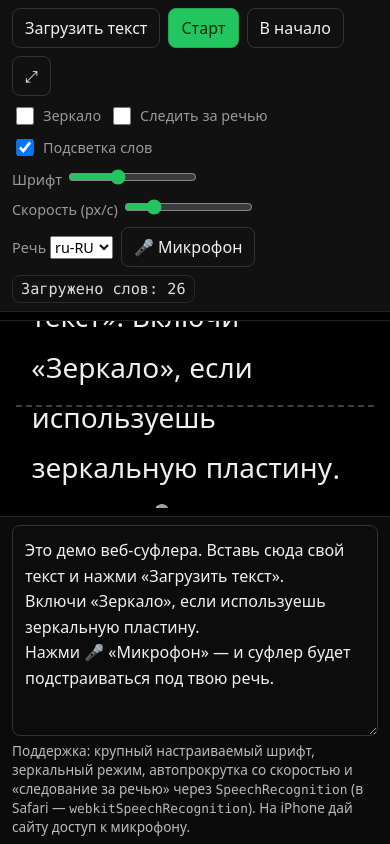
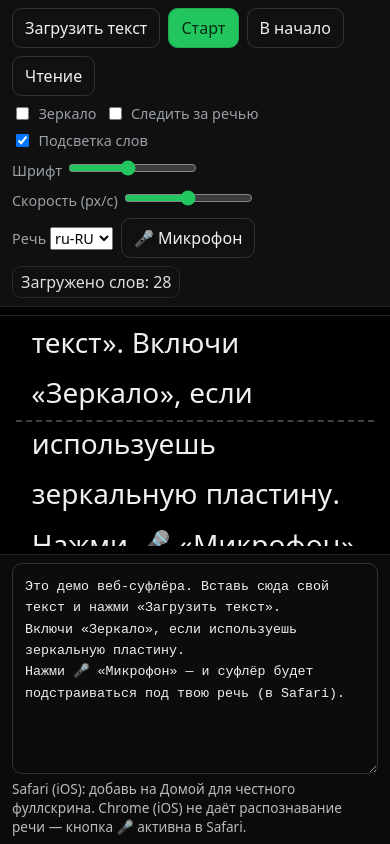
Before and after one commit to klimenkoalex/teleprompter, a plain HTML site: page index.html in a window 390 px wide. Drawn offline with Linux system fonts and the light colour scheme.

Commit message:
Refactor index.html for PWA support and styling
Updated title and added PWA meta tags. Improved styling and layout for better mobile support. Enhanced functionality for buttons and input elements.

```diff
--- a/index.html
+++ b/index.html
@@ -3,89 +3,71 @@
 <head>
 <meta charset="utf-8">
 <meta name="viewport" content="width=device-width, initial-scale=1, viewport-fit=cover">
-<title>Телесуфлер — веб-приложение</title>
+<title>Телесуфлёр</title>
+
+<!-- PWA / iOS фуллскрин -->
+<meta name="theme-color" content="#000000">
+<meta name="apple-mobile-web-app-capable" content="yes">
+<meta name="apple-mobile-web-app-status-bar-style" content="black">
+<link rel="manifest" href="./manifest.webmanifest">
+<link rel="apple-touch-icon" href="./icon-512.png">
+
 <style>
-  :root{
-    --bg:#000;
-    --fg:#f0f0f0;
-    --accent:#22c55e;
-    --muted:#999;
+  :root{ --bg:#000; --fg:#f0f0f0; --accent:#22c55e; --muted:#9aa0a6; }
+  *{ box-sizing:border-box }
+  html,body{ height:100%; margin:0; background:var(--bg); color:var(--fg);
+    font-family:system-ui,-apple-system,Segoe UI,Roboto,Inter,Arial,sans-serif }
+  body{ padding-top:env(safe-area-inset-top); padding-bottom:env(safe-area-inset-bottom) }
+  .app{ display:flex; flex-direction:column; height:100dvh; gap:.5rem }
+  .toolbar{
+    position:sticky; top:0; z-index:5; display:flex; flex-wrap:wrap; gap:.5rem; align-items:center;
+    padding: calc(.5rem + env(safe-area-inset-top)/2) .75rem .5rem .75rem;
+    background:rgba(18,18,18,.92); backdrop-filter: blur(6px); border-bottom:1px solid #222;
   }
-  *{box-sizing:border-box}
-  html,body{height:100%;margin:0;background:var(--bg);color:var(--fg);font-family:system-ui,-apple-system,Segoe UI,Roboto,Inter,Arial,sans-serif}
-  .app{display:flex;flex-direction:column;height:100dvh;gap:.5rem}
-  .toolbar{
-    position:sticky;top:0;z-index:5;
-    display:flex;flex-wrap:wrap;gap:.5rem;align-items:center;
-    padding:.5rem .75rem;background:rgba(20,20,20,.85);backdrop-filter:saturate(1.2) blur(6px);
-    border-bottom:1px solid #222;
+  .toolbar .group{ display:flex; gap:.5rem; align-items:center; flex-wrap:wrap }
+  button, select, input{ font:inherit }
+  button{
+    background:#111; border:1px solid #333; color:var(--fg); padding:.5rem .75rem; border-radius:.6rem;
+    cursor:pointer; transition:transform .02s, background .2s, border-color .2s; touch-action:manipulation;
   }
-  .toolbar .group{display:flex;gap:.5rem;align-items:center;flex-wrap:wrap}
-  label{font-size:.9rem;color:var(--muted)}
-  input[type="range"]{accent-color:var(--accent)}
-  button, select, input[type="checkbox"]{font:inherit}
-  button{
-    background:#111;border:1px solid #333;color:var(--fg);padding:.5rem .75rem;border-radius:.5rem;
-    cursor:pointer;transition:transform .02s ease, background .2s, border-color .2s;
-    touch-action:manipulation;
-  }
-  button:active{transform:scale(.98)}
-  button.primary{background:var(--accent);color:#032d14;border-color:#1faa55}
-  button.danger{background:#7f1d1d;border-color:#450a0a}
-  button[disabled]{opacity:.6;pointer-events:none}
-  .toggle{display:inline-flex;gap:.4rem;align-items:center}
-  .toggle input{width:1.1rem;height:1.1rem}
-  .grow{flex:1}
-  .viewer{
-    position:relative;flex:1;overflow:auto;scroll-behavior:smooth;
-    -webkit-overflow-scrolling:touch;border-top:1px solid #222;
-  }
-  .mirror{transform:scaleX(-1)}
-  .script{
-    padding:8rem 8vw; /* широкие поля для отражения в зеркале */
-    line-height:1.8;
-    font-size:clamp(28px, 6vw, 72px);
-    word-break:break-word;
-  }
-  .script .word{padding:.04em .02em;border-radius:.15em}
-  .script .current{background:rgba(34,197,94,.22);outline:2px solid rgba(34,197,94,.55)}
-  .marker{
-    position:sticky;top:45%;height:0;border-top:2px dashed rgba(255,255,255,.25);z-index:2;margin:0 4vw
-  }
-  .editor{
-    display:flex;gap:.75rem;flex-wrap:wrap;align-items:center;padding:.5rem .75rem;background:#0b0b0b;border-top:1px solid #222
-  }
-  textarea{
-    width:100%;min-height:25dvh;background:#0c0c0c;color:var(--fg);border:1px solid #333;border-radius:.5rem;
-    padding:.75rem;font:inherit;line-height:1.6;resize:vertical
-  }
-  .hint{color:#bbb;font-size:.85rem}
-  .pill{padding:.25rem .5rem;border:1px solid #2a2a2a;border-radius:.5rem;color:#ddd}
-  .status{color:#ccc}
-  .mono{font-family:ui-monospace,SFMono-Regular,Menlo,Consolas,monospace;font-size:.95em}
+  button:active{ transform:scale(.98) }
+  button.primary{ background:var(--accent); color:#032d14; border-color:#1faa55 }
+  button[disabled]{ opacity:.6; pointer-events:none }
+  label{ font-size:.9rem; color:var(--muted) }
+  input[type="range"]{ accent-color:var(--accent) }
+  .toggle{ display:inline-flex; gap:.4rem; align-items:center }
+  .grow{ flex:1 }
+  .viewer{ position:relative; flex:1; overflow:auto; scroll-behavior:smooth; -webkit-overflow-scrolling:touch; border-top:1px solid #222 }
+  .mirror{ transform:scaleX(-1) }
+  .script{ padding:8rem 8vw; line-height:1.8; font-size:clamp(28px, 6vw, 80px); word-break:break-word }
+  .script .word{ padding:.04em .02em; border-radius:.15em }
+  .script .current{ background:rgba(34,197,94,.22); outline:2px solid rgba(34,197,94,.55) }
+  .marker{ position:sticky; top:45%; height:0; border-top:2px dashed rgba(255,255,255,.25); z-index:2; margin:0 4vw }
+  .editor{ display:flex; gap:.75rem; flex-wrap:wrap; align-items:center; padding:.5rem .75rem calc(.5rem + env(safe-area-inset-bottom)); background:#0b0b0b; border-top:1px solid #222 }
+  textarea{ width:100%; min-height:25dvh; background:#0c0c0c; color:var(--fg); border:1px solid #333; border-radius:.6rem; padding:.75rem; line-height:1.6; resize:vertical }
+  .hint{ color:#bbb; font-size:.85rem }
+  .pill{ padding:.25rem .5rem; border:1px solid #2a2a2a; border-radius:.6rem; color:#ddd }
+  .reading .toolbar, .reading .editor{ display:none !important }
+  .reading .viewer{ height:100dvh }
 </style>
 </head>
 <body>
 <div class="app">
   <div class="toolbar" role="toolbar" aria-label="Панель управления">
     <div class="group">
-      <button id="btnLoad" title="Загрузить текст в суфлер">Загрузить текст</button>
-      <button id="btnPlay" class="primary" title="Старт / Пауза">Старт</button>
-      <button id="btnReset" title="Сброс к началу">В начало</button>
-      <button id="btnFS" title="На весь экран">⤢</button>
+      <button id="btnLoad">Загрузить текст</button>
+      <button id="btnPlay" class="primary">Старт</button>
+      <button id="btnReset">В начало</button>
+      <button id="btnRead" title="Скрыть панели">Чтение</button>
     </div>
     <div class="group">
       <label class="toggle"><input type="checkbox" id="chkMirror"> Зеркало</label>
       <label class="toggle"><input type="checkbox" id="chkFollowSpeech"> Следить за речью</label>
-      <label class="toggle"><input type="checkbox" id="chkHighlight"> Подсветка слов</label>
+      <label class="toggle"><input type="checkbox" id="chkHighlight" checked> Подсветка слов</label>
     </div>
     <div class="group">
-      <label>Шрифт
-        <input type="range" id="fontRange" min="24" max="120" value="60">
-      </label>
-      <label>Скорость (px/с)
-        <input type="range" id="speedRange" min="0" max="200" value="40">
-      </label>
+      <label>Шрифт <input type="range" id="fontRange" min="24" max="120" value="68"></label>
+      <label>Скорость (px/с) <input type="range" id="speedRange" min="0" max="200" value="100"></label>
     </div>
     <div class="group">
       <label>Речь
@@ -97,9 +79,7 @@
       <button id="btnMic">🎤 Микрофон</button>
     </div>
     <div class="grow"></div>
-    <div class="group">
-      <span class="pill mono" id="status">Готово</span>
-    </div>
+    <div class="group"><span class="pill" id="status">Готово</span></div>
   </div>
 
   <div id="viewer" class="viewer" tabindex="0">
@@ -109,9 +89,8 @@
 
   <div class="editor">
     <div class="grow">
-      <textarea id="src" placeholder="Вставь сюда свой текст сценария. Затем нажми «Загрузить текст».
-Подсказка: оставляй пустые строки для логических пауз."></textarea>
-      <div class="hint">Поддержка: крупный настраиваемый шрифт, зеркальный режим, автопрокрутка со скоростью и «следование за речью» через <span class="mono">SpeechRecognition</span> (в Safari — <span class="mono">webkitSpeechRecognition</span>). На iPhone дай сайту доступ к микрофону.</div>
+      <textarea id="src" placeholder="Вставь свой текст и нажми «Загрузить текст». Пустые строки — для пауз."></textarea>
+      <div class="hint">Safari (iOS): добавь на Домой для честного фуллскрина. Chrome (iOS) не даёт распознавание речи — кнопка 🎤 активна в Safari.</div>
     </div>
   </div>
 </div>
@@ -119,322 +98,133 @@
 <script>
 (function(){
   const $ = s=>document.querySelector(s);
-  const viewer = $('#viewer');
-  const scriptEl = $('#script');
-  const src = $('#src');
-  const btnLoad = $('#btnLoad');
-  const btnPlay = $('#btnPlay');
-  const btnReset = $('#btnReset');
-  const btnFS = $('#btnFS');
-  const chkMirror = $('#chkMirror');
-  const chkFollowSpeech = $('#chkFollowSpeech');
-  const chkHighlight = $('#chkHighlight');
-  const fontRange = $('#fontRange');
-  const speedRange = $('#speedRange');
-  const statusEl = $('#status');
-  const langSel = $('#lang');
-  const btnMic = $('#btnMic');
+  const viewer = $('#viewer'), scriptEl = $('#script'), src = $('#src');
+  const btnLoad = $('#btnLoad'), btnPlay = $('#btnPlay'), btnReset = $('#btnReset'), btnRead = $('#btnRead');
+  const chkMirror = $('#chkMirror'), chkFollowSpeech = $('#chkFollowSpeech'), chkHighlight = $('#chkHighlight');
+  const fontRange = $('#fontRange'), speedRange = $('#speedRange'), statusEl = $('#status');
+  const langSel = $('#lang'), btnMic = $('#btnMic');
 
-  let playing = false;
-  let lastTs = 0;
-  let rafId = null;
-  let currentWord = 0;
-  let words = [];           // только слова (без знаков), для сопоставления речи
-  let spans = [];           // элементы .word по индексам слов
-  let recognition = null;
-  let recogOn = false;
-  let transcriptTail = [];  // последние N слов распознанной речи
-  const TAIL = 6;
-  const MAX_LOOKAHEAD = 60; // сколько слов вперёд ищем якорь
+  let playing=false, lastTs=0, rafId=null, currentWord=0;
+  let words=[], spans=[], recognition=null, recogOn=false, transcriptTail=[];
+  const TAIL=6, MAX_LOOKAHEAD=60;
 
-  // --- helpers ---
-  const norm = (s)=> (s||"")
-    .toLowerCase()
-    .replaceAll('ё','е')
-    .replace(/[^\p{L}\p{N}'’\- ]+/gu,' ')
-    .replace(/\s+/g,' ')
-    .trim();
+  const norm = s => (s||"").toLowerCase().replaceAll('ё','е').replace(/[^\p{L}\p{N}'’\- ]+/gu,' ').replace(/\s+/g,' ').trim();
 
   function splitTokens(text){
-    // Разбиваем на токены: слова (вкл. кириллицу) и знаки препинания, сохраняя пробелы
-    const tokens = [];
-    const re = /[\p{L}\p{N}’'\-]+|[^\s\p{L}\p{N}]/gu;
-    let m, i=0;
-    while ((m = re.exec(text))){
-      // Вставить промежуточные пробелы, если есть
-      if (m.index > i) tokens.push(text.slice(i, m.index));
-      tokens.push(m[0]);
-      i = re.lastIndex;
-    }
-    if (i < text.length) tokens.push(text.slice(i));
-    return tokens;
+    const tokens=[]; const re=/[\p{L}\p{N}’'\-]+|[^\s\p{L}\p{N}]/gu; let m,i=0;
+    while(m=re.exec(text)){ if(m.index>i) tokens.push(text.slice(i,m.index)); tokens.push(m[0]); i=re.lastIndex }
+    if(i<text.length) tokens.push(text.slice(i)); return tokens;
   }
 
   function renderScript(text){
-    scriptEl.innerHTML = '';
-    words = [];
-    spans = [];
-    currentWord = 0;
-
-    const frag = document.createDocumentFragment();
-    const tokens = splitTokens(text);
+    scriptEl.innerHTML=''; words=[]; spans=[]; currentWord=0;
+    const frag=document.createDocumentFragment(), tokens=splitTokens(text);
     tokens.forEach(tok=>{
-      if (/^[\p{L}\p{N}’'\-]+$/u.test(tok)){ // слово
-        const span = document.createElement('span');
-        span.className = 'word';
-        span.textContent = tok;
-        spans.push(span);
-        words.push(norm(tok));
-        frag.appendChild(span);
-      } else {
-        frag.appendChild(document.createTextNode(tok));
-      }
+      if (/^[\p{L}\p{N}’'\-]+$/u.test(tok)){
+        const span=document.createElement('span'); span.className='word'; span.textContent=tok;
+        spans.push(span); words.push(norm(tok)); frag.appendChild(span);
+      } else frag.appendChild(document.createTextNode(tok));
     });
-    scriptEl.appendChild(frag);
-    updateHighlight();
-    scrollToCurrent(false);
-    setStatus(`Загружено слов: ${words.length}`);
+    scriptEl.appendChild(frag); updateHighlight(); scrollToCurrent(false); setStatus(`Загружено слов: ${words.length}`);
   }
 
-  function updateHighlight(){
-    if (!chkHighlight.checked) {
-      spans.forEach(s=>s.classList.remove('current'));
-      return;
-    }
-    spans.forEach((s,i)=> s.classList.toggle('current', i===currentWord));
+  function updateHighlight(){ spans.forEach((s,i)=> s.classList.toggle('current', chkHighlight.checked && i===currentWord)); }
+  function targetYForWord(i){
+    const el=spans[i]||scriptEl, rect=el.getBoundingClientRect(), vr=viewer.getBoundingClientRect();
+    const offset=(vr.height*0.45)-vr.top, currentTop=viewer.scrollTop;
+    const y=currentTop + rect.top - vr.top - offset - rect.height*0.2; return y<0?0:y;
   }
+  function scrollToCurrent(smooth=true){ const y=targetYForWord(currentWord); smooth? viewer.scrollTo({top:y,behavior:'smooth'}): (viewer.scrollTop=y); }
+  function setStatus(s){ statusEl.textContent=s; }
 
-  function targetYForWord(i){
-    const el = spans[i] || scriptEl;
-    const rect = el.getBoundingClientRect();
-    const vr = viewer.getBoundingClientRect();
-    // целимся немного ниже центра линии-маркера
-    const offset = (vr.height*0.45) - vr.top; // позиция линии
-    const currentTop = viewer.scrollTop;
-    const y = currentTop + rect.top - vr.top - offset - rect.height*0.2;
-    return y<0 ? 0 : y;
+  function loop(ts){
+    if(!playing){ rafId=null; return; }
+    if(!lastTs) lastTs=ts; const dt=(ts-lastTs)/1000; lastTs=ts;
+    const pxps=Number(speedRange.value);
+    // ВАЖНО: скроллим, если режим слежения не активен ИЛИ микрофон реально не запущен
+    if (!(chkFollowSpeech.checked && recogOn) && pxps>0){ viewer.scrollTop += pxps * dt; }
+    rafId=requestAnimationFrame(loop);
   }
+  function start(){ if(playing) return; document.body.classList.add('reading'); playing=true; btnPlay.textContent='Пауза'; lastTs=0; rafId=requestAnimationFrame(loop); setStatus('Идёт прокрутка'); }
+  function pause(){ playing=false; btnPlay.textContent='Старт'; if(rafId) cancelAnimationFrame(rafId); rafId=null; setStatus('Пауза'); }
+  function resetToStart(){ currentWord=0; updateHighlight(); scrollToCurrent(false); }
 
-  function scrollToCurrent(smooth=true){
-    const y = targetYForWord(currentWord);
-    if (smooth){
-      viewer.scrollTo({top:y,behavior:'smooth'});
-    } else {
-      viewer.scrollTop = y;
-    }
-  }
-
-  function setStatus(s){ statusEl.textContent = s; }
-
-  // --- play loop (ручная автопрокрутка) ---
-  function loop(ts){
-    if (!playing){ rafId=null; return; }
-    if (!lastTs) lastTs = ts;
-    const dt = (ts - lastTs) / 1000;
-    lastTs = ts;
-    const pxps = Number(speedRange.value);
-    if (!chkFollowSpeech.checked && pxps>0){
-      viewer.scrollTop += pxps * dt;
-    }
-    rafId = requestAnimationFrame(loop);
-  }
-
-  function start(){
-    if (playing) return;
-    playing = true;
-    btnPlay.textContent = 'Пауза';
-    lastTs = 0;
-    rafId = requestAnimationFrame(loop);
-    setStatus('Идёт прокрутка');
-  }
-
-  function pause(){
-    playing = false;
-    btnPlay.textContent = 'Старт';
-    if (rafId) cancelAnimationFrame(rafId);
-    rafId = null;
-    setStatus('Пауза');
-  }
-
-  function resetToStart(){
-    currentWord = 0;
-    updateHighlight();
-    scrollToCurrent(false);
-  }
-
-  // --- speech recognition ---
   function initRecognition(){
-    const SR = window.SpeechRecognition || window.webkitSpeechRecognition;
-    if (!SR){
-      setStatus('SpeechRecognition недоступен в этом браузере');
-      btnMic.disabled = true;
-      return null;
-    }
-    const r = new SR();
-    r.continuous = true;
-    r.interimResults = true;
-    r.lang = langSel.value;
-    r.onresult = (ev)=>{
-      let finalChunk = '';
-      for (let i=ev.resultIndex;i<ev.results.length;i++){
-        const res = ev.results[i];
-        const text = res[0].transcript;
-        if (res.isFinal) finalChunk += ' ' + text;
-      }
-      if (finalChunk){
-        processTranscript(finalChunk);
-      }
+    const SR=window.SpeechRecognition || window.webkitSpeechRecognition;
+    if(!SR){ setStatus('SpeechRecognition недоступен'); btnMic.disabled=true; return null; }
+    const r=new SR(); r.continuous=true; r.interimResults=true; r.lang=langSel.value;
+    r.onresult=ev=>{
+      let finalChunk=''; for(let i=ev.resultIndex;i<ev.results.length;i++){ const res=ev.results[i]; const text=res[0].transcript; if(res.isFinal) finalChunk+=' '+text; }
+      if(finalChunk) processTranscript(finalChunk);
     };
-    r.onend = ()=>{
-      if (recogOn){
-        try { r.start(); } catch(e){ /* safari resume guard */ }
-      }
-    };
-    r.onerror = (e)=> setStatus('Ошибка речи: ' + (e.error||'unknown'));
+    r.onend=()=>{ if(recogOn){ try{ r.start(); }catch(e){} } };
+    r.onerror=e=> setStatus('Ошибка речи: ' + (e.error||'unknown'));
     return r;
   }
 
   function processTranscript(text){
-    // обновляем «хвост» последних слов и пробуем состыковать со сценарием
-    const toks = norm(text).split(' ').filter(Boolean);
-    transcriptTail.push(...toks);
-    if (transcriptTail.length>TAIL) transcriptTail = transcriptTail.slice(-TAIL);
-
-    // пробуем найти длинный якорь от 5 к 2 словам
-    for (let k=Math.min(TAIL,5); k>=2; k--){
-      const sub = transcriptTail.slice(-k);
-      const pos = findSubseq(words, sub, currentWord, MAX_LOOKAHEAD);
-      if (pos>=0){
-        currentWord = pos + k;
-        updateHighlight();
-        scrollToCurrent(true);
-        setStatus('Синхрон со речью ✓');
-        return;
-      }
+    const toks=norm(text).split(' ').filter(Boolean);
+    transcriptTail.push(...toks); if(transcriptTail.length>TAIL) transcriptTail=transcriptTail.slice(-TAIL);
+    for(let k=Math.min(TAIL,5); k>=2; k--){
+      const sub=transcriptTail.slice(-k); const pos=findSubseq(words, sub, currentWord, MAX_LOOKAHEAD);
+      if(pos>=0){ currentWord=pos+k; updateHighlight(); scrollToCurrent(true); setStatus('Синхрон со речью ✓'); return; }
     }
-    // fallback: одиночное слово вперёд
-    const last = transcriptTail[transcriptTail.length-1];
-    if (last){
-      for (let i=currentWord;i<Math.min(words.length,currentWord+10);i++){
-        if (words[i]===last){
-          currentWord = i+1;
-          updateHighlight();
-          scrollToCurrent(true);
-          setStatus('Синхрон по слову ✓');
-          return;
-        }
-      }
-    }
+    const last=transcriptTail[transcriptTail.length-1];
+    if(last){ for(let i=currentWord;i<Math.min(words.length,currentWord+10);i++){ if(words[i]===last){ currentWord=i+1; updateHighlight(); scrollToCurrent(true); setStatus('Синхрон по слову ✓'); return; } } }
   }
-
   function findSubseq(arr, sub, start, lookahead){
-    const end = Math.min(arr.length - sub.length, start + lookahead);
-    const needle = sub.join(' ');
-    for (let i=start;i<=end;i++){
-      // Быстрый пропуск: первое слово должно совпасть
-      if (arr[i]!==sub[0]) continue;
-      // Сравниваем окно
-      let ok = true;
-      for (let j=1;j<sub.length;j++){
-        if (arr[i+j]!==sub[j]) { ok=false; break; }
-      }
-      if (ok) return i;
-    }
+    const end=Math.min(arr.length-sub.length, start+lookahead);
+    for(let i=start;i<=end;i++){ if(arr[i]!==sub[0]) continue; let ok=true; for(let j=1;j<sub.length;j++){ if(arr[i+j]!==sub[j]){ ok=false; break; } } if(ok) return i; }
     return -1;
   }
 
   function toggleMic(){
-    if (!recognition){
-      recognition = initRecognition();
-      if (!recognition) return;
-    }
-    if (!recogOn){
-      try {
-        recognition.lang = langSel.value;
-        recognition.start();
-        recogOn = true;
-        btnMic.classList.add('primary');
-        setStatus('Микрофон включён');
-      } catch(e){
-        setStatus('Не удалось запустить распознавание');
-      }
+    if(!recognition){ recognition=initRecognition(); if(!recognition) return; }
+    if(!recogOn){
+      try{ recognition.lang=langSel.value; recognition.start(); recogOn=true; btnMic.classList.add('primary'); setStatus('Микрофон включён'); }
+      catch(e){ setStatus('Не удалось запустить распознавание'); }
     } else {
-      try{ recognition.stop(); }catch(e){}
-      recogOn = false;
-      btnMic.classList.remove('primary');
-      setStatus('Микрофон выключен');
+      try{ recognition.stop(); }catch(e){} recogOn=false; btnMic.classList.remove('primary'); setStatus('Микрофон выключен');
     }
   }
 
-  // --- events ---
-  btnLoad.addEventListener('click', ()=>{
-    const text = src.value.trim();
-    if (!text){ alert('Вставь текст в поле ниже.'); return; }
-    renderScript(text);
-    localStorage.setItem('tp_script', text);
+  // events
+  btnLoad.addEventListener('click', ()=>{ const text=src.value.trim(); if(!text){ alert('Вставь текст в поле ниже.'); return; } renderScript(text); localStorage.setItem('tp_script', text); });
+  btnPlay.addEventListener('click', ()=> playing? pause(): start());
+  btnReset.addEventListener('click', resetToStart);
+  btnRead.addEventListener('click', ()=> document.body.classList.toggle('reading'));
+  $('#viewer').addEventListener('click', ()=> playing? pause(): start());
+  $('#viewer').addEventListener('keydown', e=>{
+    if(e.code==='Space'){ e.preventDefault(); playing? pause(): start(); }
+    if(e.code==='ArrowRight'){ currentWord=Math.min(currentWord+1, words.length-1); updateHighlight(); scrollToCurrent(true); }
+    if(e.code==='ArrowLeft'){ currentWord=Math.max(currentWord-1, 0); updateHighlight(); scrollToCurrent(true); }
   });
+  $('#fontRange').addEventListener('input', ()=>{ scriptEl.style.fontSize=fontRange.value+'px'; localStorage.setItem('tp_font', fontRange.value); });
+  $('#speedRange').addEventListener('input', ()=> localStorage.setItem('tp_speed', speedRange.value));
+  $('#chkMirror').addEventListener('change', ()=>{ $('#viewer').classList.toggle('mirror', chkMirror.checked); localStorage.setItem('tp_mirror', chkMirror.checked?'1':'0'); });
+  $('#chkFollowSpeech').addEventListener('change', ()=> localStorage.setItem('tp_follow', chkFollowSpeech.checked?'1':'0'));
+  $('#chkHighlight').addEventListener('change', updateHighlight);
+  $('#lang').addEventListener('change', ()=>{ localStorage.setItem('tp_lang', langSel.value); if(recognition && recogOn){ recognition.stop(); setTimeout(()=>{ try{ recognition.start(); }catch(e){} },150); } });
+  $('#btnMic').addEventListener('click', toggleMic);
 
-  btnPlay.addEventListener('click', ()=> playing ? pause() : start());
-  btnReset.addEventListener('click', resetToStart);
-  btnFS.addEventListener('click', ()=>{
-    const el = document.documentElement;
-    if (!document.fullscreenElement){
-      el.requestFullscreen?.();
-    } else {
-      document.exitFullscreen?.();
+  // restore
+  (function restore(){
+    const saved=localStorage.getItem('tp_script'); if(saved){ src.value=saved; renderScript(saved); }
+    const font=localStorage.getItem('tp_font'); if(font){ fontRange.value=font; scriptEl.style.fontSize=font+'px'; }
+    const speed=localStorage.getItem('tp_speed'); if(speed){ speedRange.value=speed; }
+    const mir=localStorage.getItem('tp_mirror')==='1'; chkMirror.checked=mir; $('#viewer').classList.toggle('mirror', mir);
+    const follow=localStorage.getItem('tp_follow')==='1'; chkFollowSpeech.checked=follow;
+    const lang=localStorage.getItem('tp_lang'); if(lang){ langSel.value=lang; }
+    if(!src.value){
+      src.value=`Это демо веб-суфлёра. Вставь сюда свой текст и нажми «Загрузить текст».
+Включи «Зеркало», если используешь зеркальную пластину.
+Нажми 🎤 «Микрофон» — и суфлёр будет подстраиваться под твою речь (в Safari).`;
+      renderScript(src.value);
     }
-  });
-  chkMirror.addEventListener('change', ()=>{
-    viewer.classList.toggle('mirror', chkMirror.checked);
-    localStorage.setItem('tp_mirror', chkMirror.checked ? '1':'0');
-  });
-  chkFollowSpeech.addEventListener('change', ()=>{
-    localStorage.setItem('tp_follow', chkFollowSpeech.checked ? '1':'0');
-  });
-  chkHighlight.addEventListener('change', updateHighlight);
-  fontRange.addEventListener('input', ()=>{
-    scriptEl.style.fontSize = fontRange.value + 'px';
-    localStorage.setItem('tp_font', fontRange.value);
-  });
-  speedRange.addEventListener('input', ()=>{
-    localStorage.setItem('tp_speed', speedRange.value);
-  });
-  btnMic.addEventListener('click', toggleMic);
-  langSel.addEventListener('change', ()=>{
-    localStorage.setItem('tp_lang', langSel.value);
-    if (recognition && recogOn){
-      recognition.stop(); // перезапуск с новым языком
-      setTimeout(()=>{ try{ recognition.start(); }catch(e){} }, 150);
-    }
-  });
-
-  viewer.addEventListener('click', ()=> playing ? pause() : start());
-  viewer.addEventListener('keydown', (e)=>{
-    if (e.code==='Space'){ e.preventDefault(); playing ? pause() : start(); }
-    if (e.code==='ArrowRight'){ currentWord = Math.min(currentWord+1, words.length-1); updateHighlight(); scrollToCurrent(true); }
-    if (e.code==='ArrowLeft'){ currentWord = Math.max(currentWord-1, 0); updateHighlight(); scrollToCurrent(true); }
-  });
-
-  // --- restore state ---
-  (function restore(){
-    const saved = localStorage.getItem('tp_script');
-    if (saved){ src.value = saved; renderScript(saved); }
-    const font = localStorage.getItem('tp_font'); if (font){ fontRange.value = font; scriptEl.style.fontSize = font+'px'; }
-    const speed = localStorage.getItem('tp_speed'); if (speed){ speedRange.value = speed; }
-    const mir = localStorage.getItem('tp_mirror')==='1'; chkMirror.checked = mir; viewer.classList.toggle('mirror', mir);
-    const follow = localStorage.getItem('tp_follow')==='1'; chkFollowSpeech.checked = follow;
-    const lang = localStorage.getItem('tp_lang'); if (lang){ langSel.value = lang; }
-    chkHighlight.checked = true;
   })();
 
-  // Пример текста по умолчанию (если ничего не сохранено)
-  if (!src.value){
-    src.value = `Это демо веб-суфлера. Вставь сюда свой текст и нажми «Загрузить текст».
-Включи «Зеркало», если используешь зеркальную пластину.
-Нажми 🎤 «Микрофон» — и суфлер будет подстраиваться под твою речь.`;
-    renderScript(src.value);
-  }
-
+  // sw (офлайн + standalone)
+  if('serviceWorker' in navigator){ navigator.serviceWorker.register('./sw.js').catch(()=>{}); }
 })();
 </script>
 </body>
```
